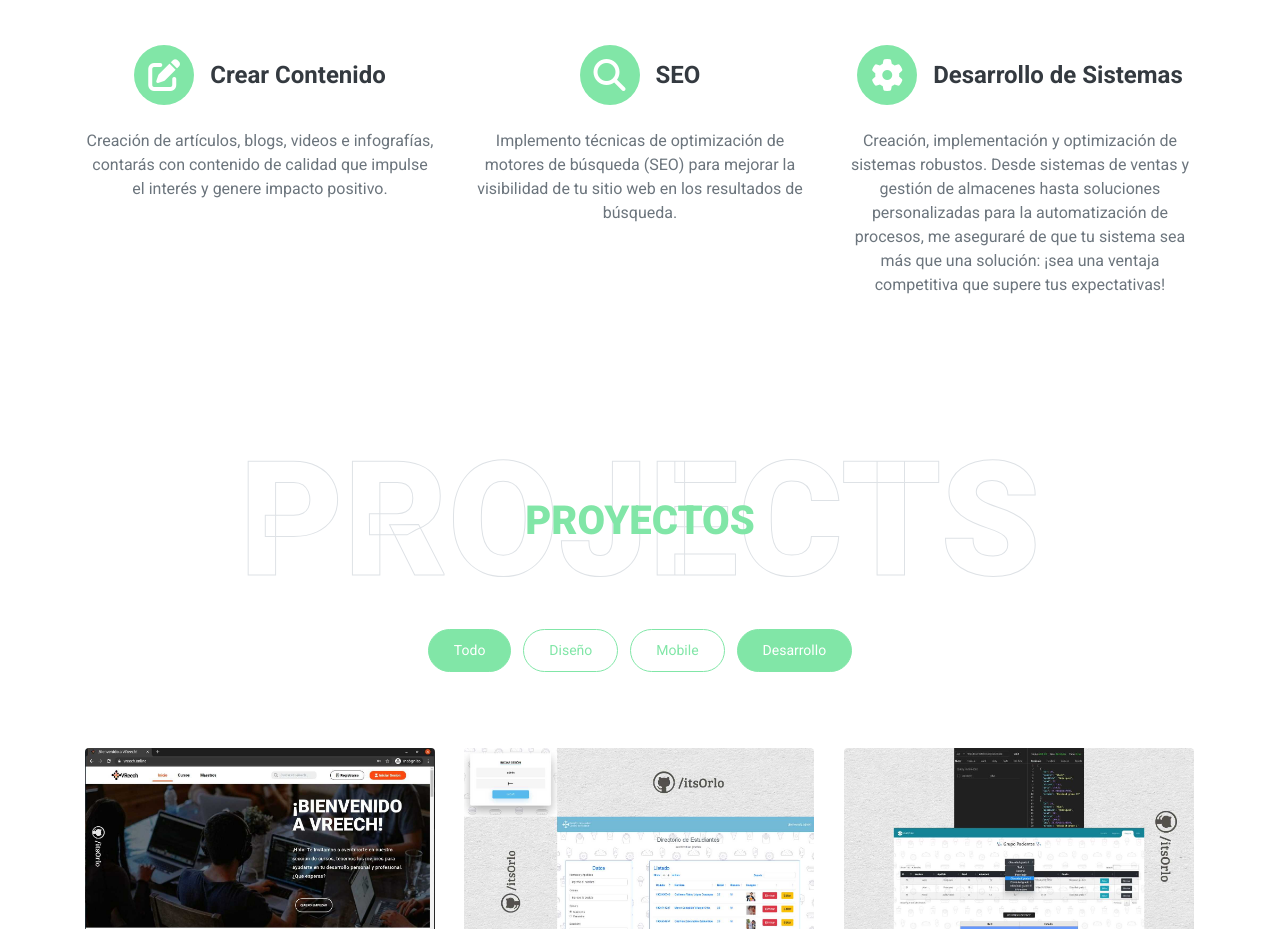
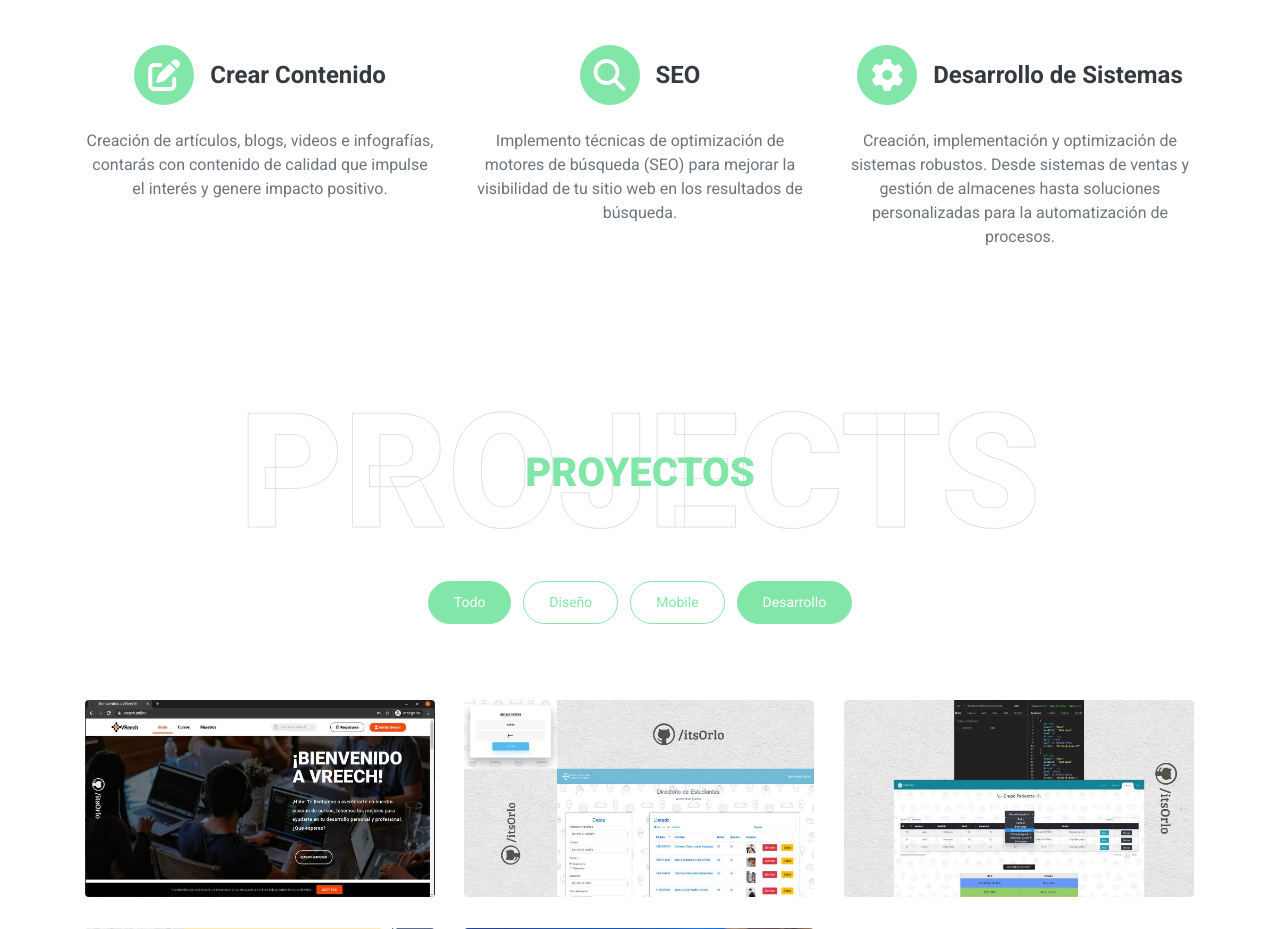
Before and after one commit to itsOrlo/itsOrlo.github.io, a plain HTML site: page index.html in a window 1280 px wide. Shown: the part 3465-4394 px from the top of the page. Drawn offline with nearby package versions, Linux system fonts and the light colour scheme; some packages are replaced by stand-ins of ours; a script that the page names is missing.

Commit message:
corrección dev

```diff
--- a/index.html
+++ b/index.html
@@ -652,9 +652,7 @@
             <p>
               Creación, implementación y optimización de sistemas robustos.
               Desde sistemas de ventas y gestión de almacenes hasta soluciones
-              personalizadas para la automatización de procesos, me aseguraré de
-              que tu sistema sea más que una solución: ¡sea una ventaja
-              competitiva que supere tus expectativas!
+              personalizadas para la automatización de procesos.
             </p>
           </div>
         </div>
```
